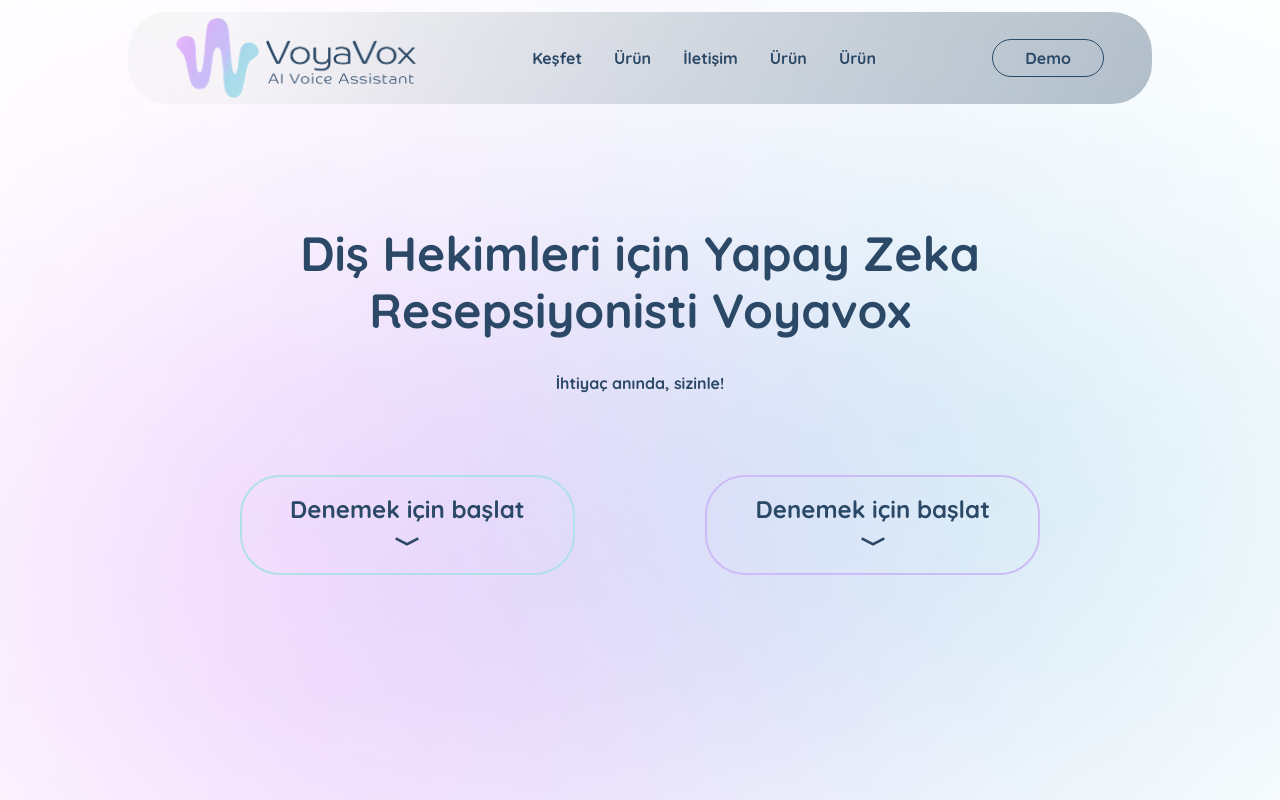
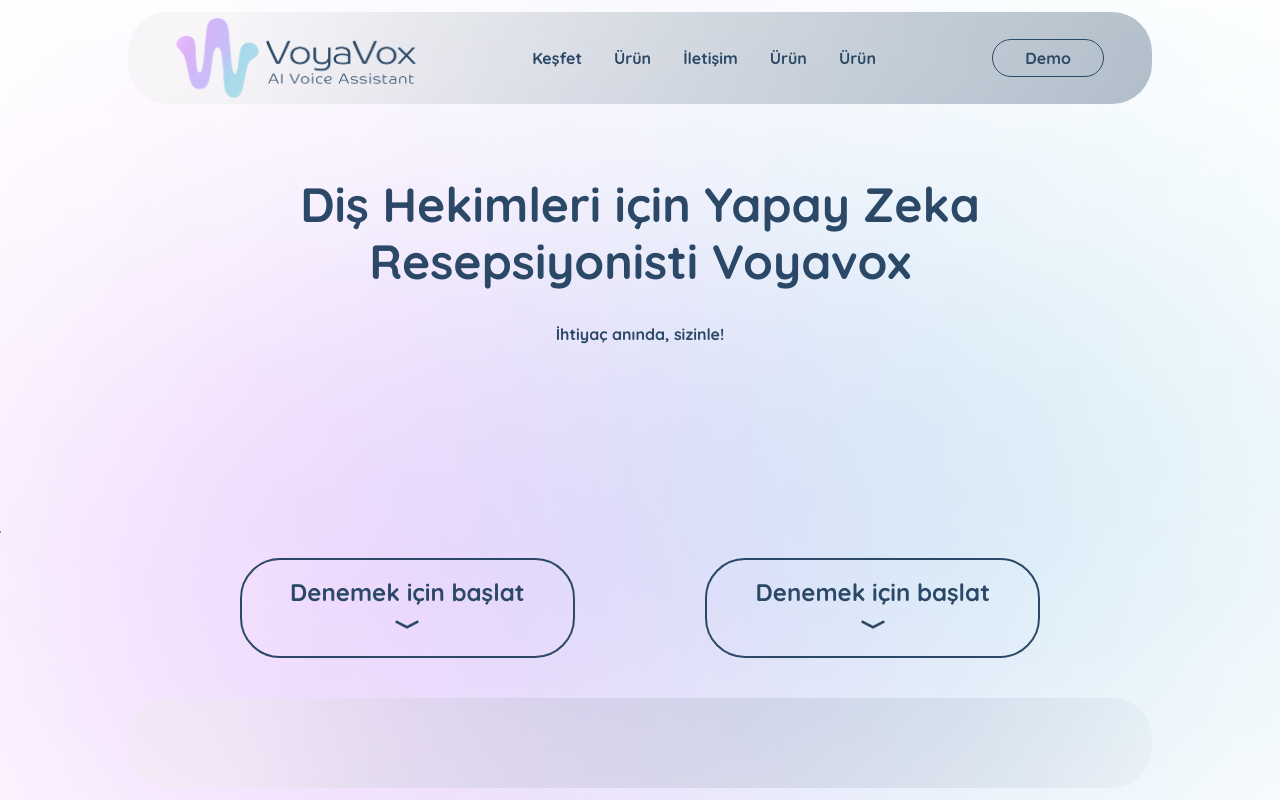
Before and after one commit to mberkayarsln/voyavox, a Next.js app: page / in a window 1280 px wide. Built offline with nearby package versions, Linux system fonts and the light colour scheme.

Commit message:
voiceline

```diff
--- a/app/layout.tsx
+++ b/app/layout.tsx
@@ -21,8 +21,11 @@
   return (
     <html lang="en">
       <body
-        className={`bg-[url('/background.png')] bg-cover bg-center min-h-screen ${quicksand.className}`}
+        className={`relative bg-[url('/background.png')] bg-cover bg-center min-h-screen ${quicksand.className}`}
       >
+        <div className="absolute top-36 -z-50">
+          <img src="/voiceline.svg" alt="voiceline" className="object-cover" />
+        </div>
         <div className="max-w-[1024px] mx-auto">
           <Header />
           {children}
--- a/app/page.tsx
+++ b/app/page.tsx
@@ -3,9 +3,9 @@
 
 export default function Home() {
   return (
-    <div className="h-screen flex flex-col justify-center items-center">
+    <div className="h-screen flex flex-col justify-between pt-44 pb-3 items-center">
 
-      <div className="max-w-[800px] text-navy flex flex-col justify-between items-center gap-8 mb-20">
+      <div className="max-w-[800px] text-navy flex flex-col justify-between items-center gap-8">
         <h1 className="text-center font-bold text-5xl leading-[57px]">
           Diş Hekimleri için Yapay Zeka Resepsiyonisti Voyavox
         </h1>
@@ -14,16 +14,17 @@
         </p>
       </div>
 
+      <div className="flex flex-col items-center gap-10">
         <div className="flex justify-between w-[800px] ">
 
-        <div className="px-12 py-4 rounded-[40px] border-2 border-seaGreen flex flex-col items-center">
+          <div className="px-12 py-4 rounded-[40px] border-2 border-navy flex flex-col items-center">
             <Link href="/" className="text-navy font-bold text-2xl">
               Denemek için başlat
             </Link>
             <RiArrowDownWideLine size={32} className="text-navy font-bold" />
           </div>
 
-        <div className="px-12 py-4 rounded-[40px] border-2 border-purple flex flex-col items-center">
+          <div className="px-12 py-4 rounded-[40px] border-2 border-navy flex flex-col items-center">
             <Link href="/" className="text-navy font-bold text-2xl">
               Denemek için başlat
             </Link>
@@ -32,9 +33,11 @@
 
         </div>
 
-      <div>
+        <div className="bg-[url('/logo_slider_background.png')] bg-cover bg-center h-[90px] w-[1024px] rounded-[40px]">
 
         </div>
       </div>
+
+    </div>
   );
 }
```
Also changed, not shown: public/logo_slider_background.png (added), public/voiceline.svg (added). Lines whose indentation alone changed are shown as unchanged.
